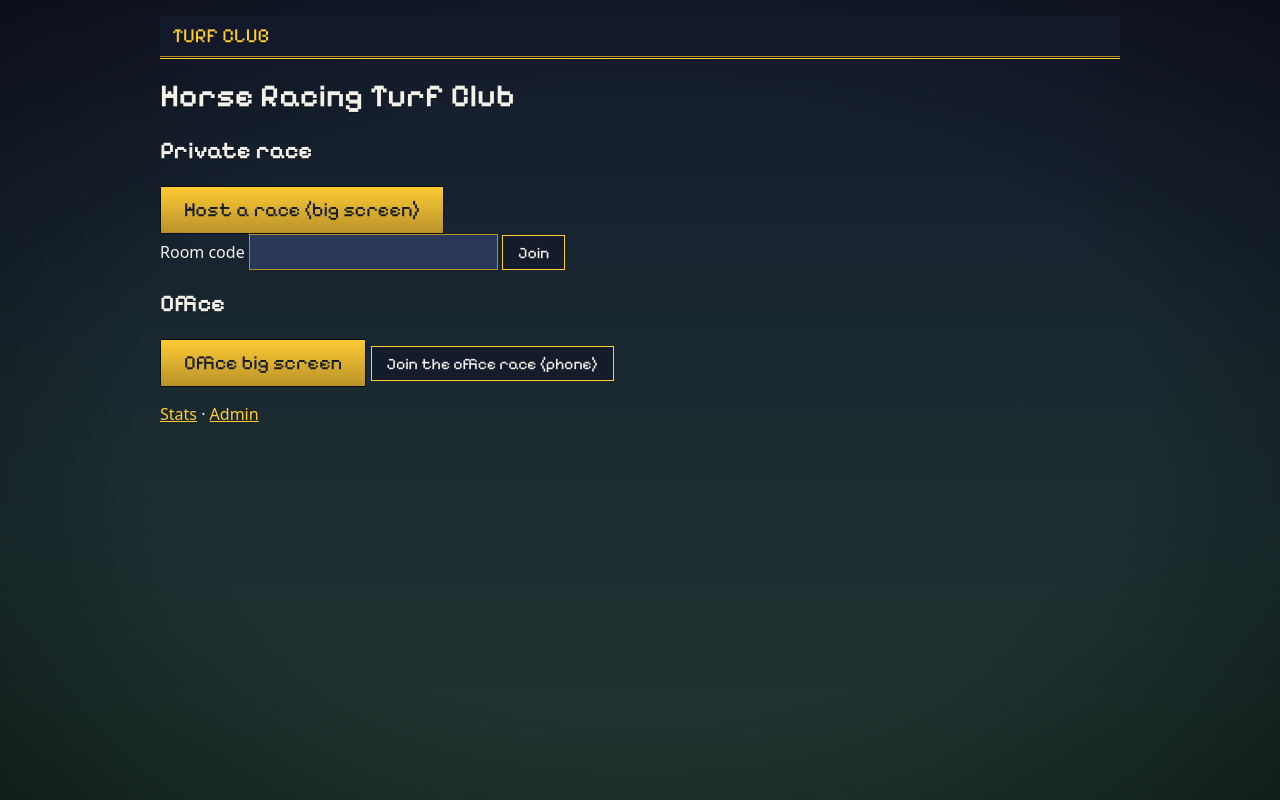
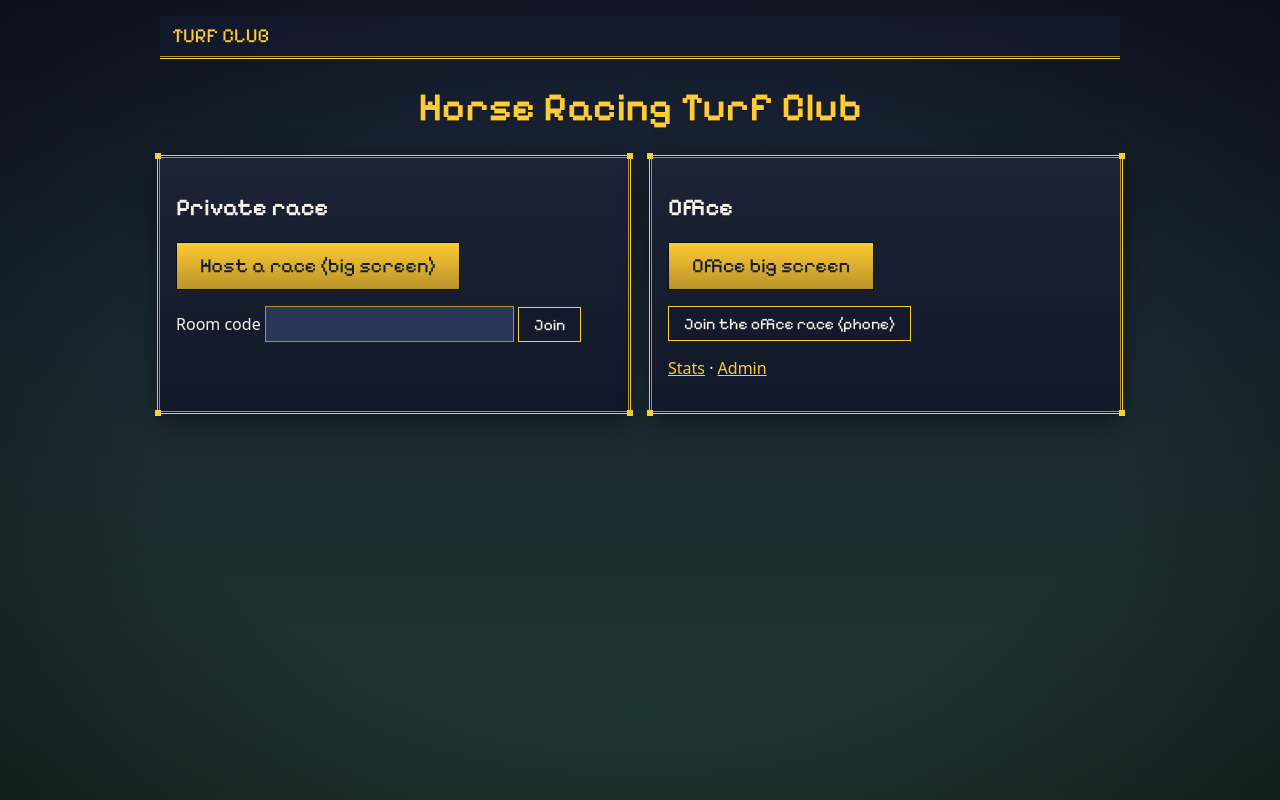
Before and after one commit to JayJayJay96/HorseRacingTurfClub, a React (Vite) app: page / in a window 1280 px wide. Built offline with nearby package versions, Linux system fonts and the light colour scheme; no server answers.

Commit message:
feat(ui): home cards and stats panels
Co-Authored-By: Claude Opus 5.5 <noreply@anthropic.com>

```diff
--- a/src/app/Home.tsx
+++ b/src/app/Home.tsx
@@ -34,11 +34,14 @@ export function Home() {
     <main className="home">
       <TopBar />
       <h1>Horse Racing Turf Club</h1>
-      <section>
+      <div className="home-cards">
+        <section className="panel">
           <h2>Private race</h2>
+          <p>
             <button type="button" className="primary" onClick={host} disabled={busy}>
               Host a race (big screen)
             </button>
+          </p>
           <form onSubmit={join}>
             <label>
               Room code{' '}
@@ -53,12 +56,14 @@ export function Home() {
             <button type="submit">Join</button>
           </form>
         </section>
-      <section>
+        <section className="panel">
           <h2>Office</h2>
           <p>
             <a className="button primary" href={`/track?code=${OFFICE_CODE}`}>
               Office big screen
-          </a>{' '}
+            </a>
+          </p>
+          <p>
             <a className="button" href={`/play?code=${OFFICE_CODE}`}>
               Join the office race (phone)
             </a>
@@ -67,6 +72,7 @@ export function Home() {
             <a href="/stats">Stats</a> · <a href="/admin">Admin</a>
           </p>
         </section>
+      </div>
       {error && <p role="alert">{error}</p>}
     </main>
   );
--- a/src/app/app.css
+++ b/src/app/app.css
@@ -321,6 +321,29 @@ a.button.primary {
   grid-template-columns: repeat(auto-fit, minmax(220px, 1fr));
   gap: 16px;
 }
+.boards .panel {
+  margin: 0;
+}
+/* Top three rows: gold, silver, bronze (all 4.9:1 or better on the panel). */
+.boards li:nth-child(1) {
+  color: var(--gold);
+}
+.boards li:nth-child(2) {
+  color: var(--silver);
+}
+.boards li:nth-child(3) {
+  color: var(--bronze);
+}
+.home h1 {
+  font-size: 2.5rem;
+  text-align: center;
+  color: var(--gold);
+}
+.home-cards {
+  display: grid;
+  grid-template-columns: repeat(auto-fit, minmax(280px, 1fr));
+  gap: 24px;
+}
 .badges {
   list-style: none;
   padding: 0;
--- a/src/history/StatsPage.tsx
+++ b/src/history/StatsPage.tsx
@@ -70,7 +70,7 @@ function Overview({ stats, onReplay }: { stats: OfficeStats; onReplay: (race: st
     return m ? horseName(m) : '?';
   };
   const board = (title: string, rows: Ranked[]) => (
-    <section>
+    <section className="panel">
       <h2>{title}</h2>
       {rows.length === 0 ? (
         <p>Nobody yet.</p>
@@ -98,6 +98,7 @@ function Overview({ stats, onReplay }: { stats: OfficeStats; onReplay: (race: st
       {stats.horses.length === 0 ? (
         <p>No races yet.</p>
       ) : (
+        <div className="panel">
           <div className="scroll-x">
             <table className="odds">
               <thead>
@@ -124,6 +125,7 @@ function Overview({ stats, onReplay }: { stats: OfficeStats; onReplay: (race: st
               </tbody>
             </table>
           </div>
+        </div>
       )}
 
       <h2>Badges</h2>
@@ -144,19 +146,38 @@ function Overview({ stats, onReplay }: { stats: OfficeStats; onReplay: (race: st
       {stats.recent.length === 0 ? (
         <p>No races yet.</p>
       ) : (
-        <ul>
+        <div className="panel">
+          <div className="scroll-x">
+            <table className="odds">
+              <thead>
+                <tr>
+                  <th>When</th>
+                  <th>Podium</th>
+                  <th>Prize</th>
+                  <th>
+                    <span className="visually-hidden">Replay</span>
+                  </th>
+                </tr>
+              </thead>
+              <tbody>
                 {stats.recent.map((r) => (
-            <li key={r.race}>
-              {new Date(r.at).toLocaleString()} · {r.podium.map(horse).join(', ')}
-              {r.prize && ` · ${r.prize}`}{' '}
+                  <tr key={r.race}>
+                    <td>{new Date(r.at).toLocaleString()}</td>
+                    <td>{r.podium.map(horse).join(', ')}</td>
+                    <td>{r.prize}</td>
+                    <td>
                       {r.replay && (
                         <button type="button" onClick={() => onReplay(r.race)}>
                           Replay
                         </button>
                       )}
-            </li>
+                    </td>
+                  </tr>
                 ))}
-        </ul>
+              </tbody>
+            </table>
+          </div>
+        </div>
       )}
     </>
   );
```
Lines whose indentation alone changed are shown as unchanged.
